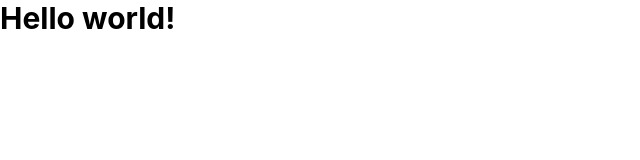
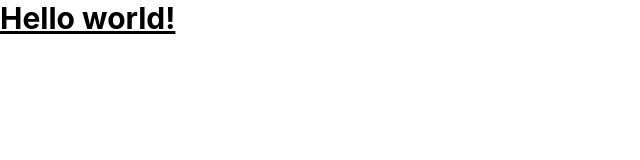
Before and after one commit to iamverysmart667/algomalgo, a Next.js app: page / in a window 1280 px wide. Shown: the top 160 px of the page, without its empty margins (0-640 px from the left). Built offline with nearby package versions, Linux system fonts and the light colour scheme.

Commit message:
added underline

```diff
--- a/pages/index.js
+++ b/pages/index.js
@@ -1,6 +1,6 @@
 export default function Home() {
   return (
-    <h1 className="text-3xl font-bold">
+    <h1 className="underline text-3xl font-bold">
       Hello world!
     </h1>
   )
```
Also changed, not shown: 2 other files (tests, documents, lock files or other folders).
